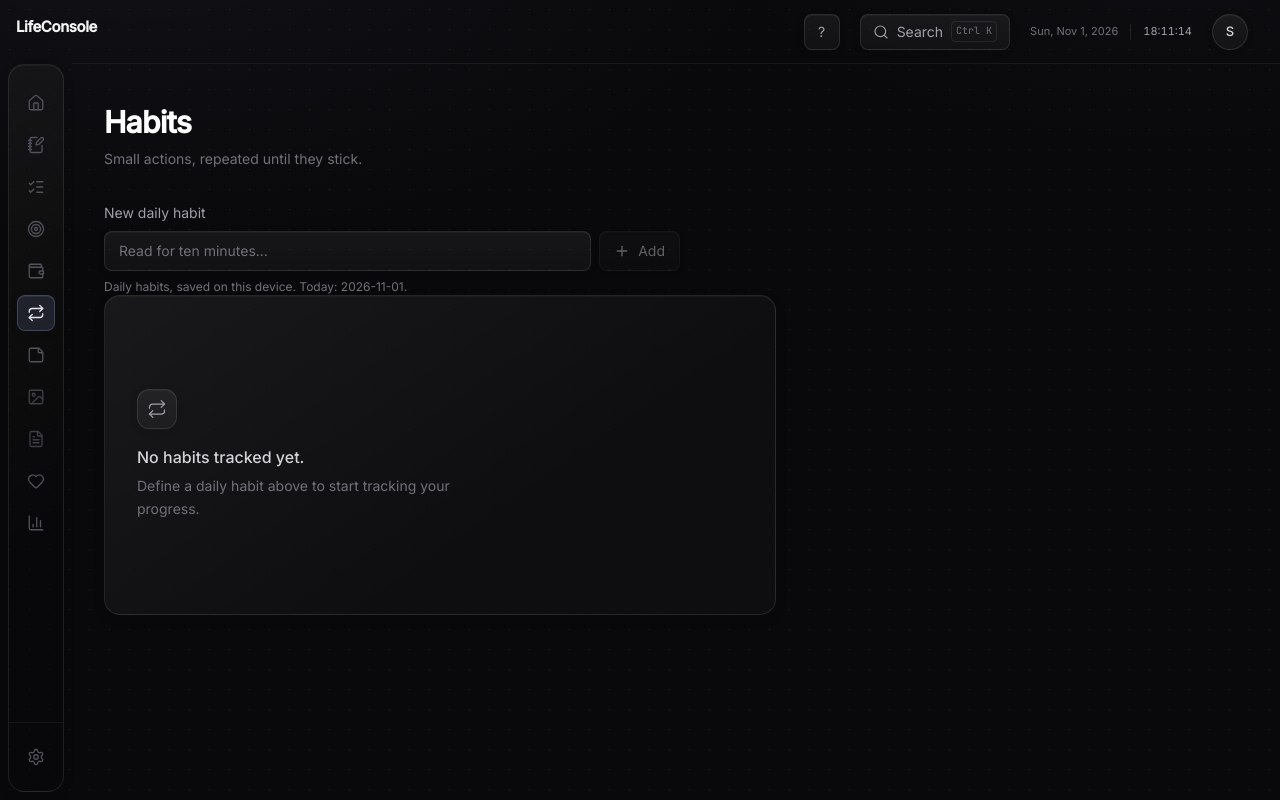
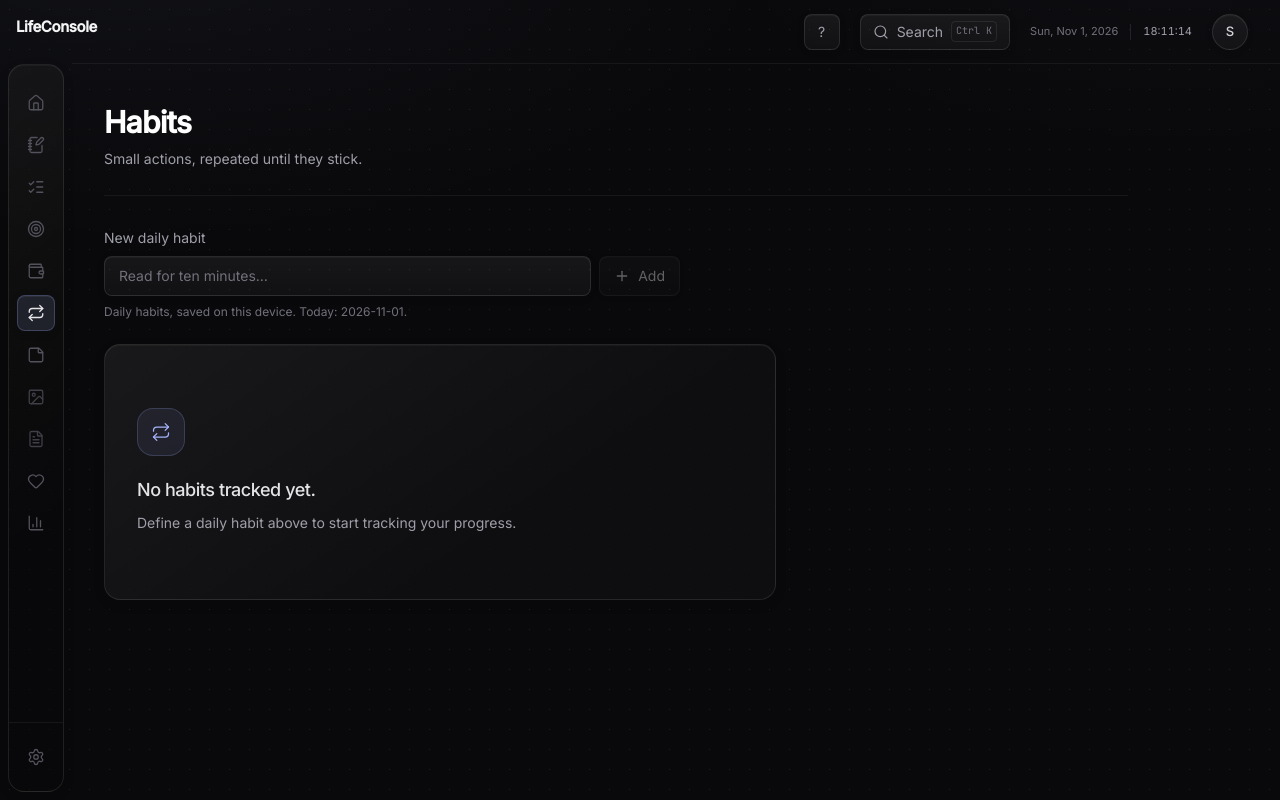
Before and after one commit to sunil-0701/LifeConsole, a React (Vite) app in the folder lifeconsole-facade/facade/: page /habits in a window 1280 px wide. Built offline with nearby package versions, Linux system fonts and the light colour scheme.

Commit message:
ui: refresh section headers and empty-state spacing

```diff
--- a/lifeconsole-facade/facade/src/components/ui/EmptyState.jsx
+++ b/lifeconsole-facade/facade/src/components/ui/EmptyState.jsx
@@ -1,13 +1,13 @@
 function EmptyState({ icon: Icon, title, hint }) {
   return (
-    <div className="glass-panel flex min-h-[40vh] max-w-2xl flex-col items-start justify-center rounded-2xl px-6 py-16 text-left sm:px-8">
+    <div className="glass-panel mt-6 flex min-h-64 max-w-2xl flex-col items-start justify-center rounded-2xl px-6 py-10 text-left sm:px-8 sm:py-12">
       {Icon ? (
-        <span className="glass-control grid h-10 w-10 place-items-center rounded-xl">
-          <Icon className="h-5 w-5 text-zinc-400" strokeWidth={1.5} aria-hidden="true" />
+        <span className="grid h-12 w-12 place-items-center rounded-2xl border border-[rgb(var(--accent-rgb)/0.2)] bg-[rgb(var(--accent-rgb)/0.08)]">
+          <Icon className="h-5 w-5 text-[rgb(var(--accent-rgb))]" strokeWidth={1.5} aria-hidden="true" />
         </span>
       ) : null}
-      <h2 className="mt-4 text-base font-medium text-zinc-300">{title}</h2>
-      <p className="mt-1.5 max-w-xs text-sm leading-relaxed text-zinc-500">{hint}</p>
+      <h2 className="mt-5 text-lg font-medium tracking-tight text-zinc-200">{title}</h2>
+      <p className="mt-2 max-w-sm text-sm leading-relaxed text-zinc-400">{hint}</p>
     </div>
   );
 }
--- a/lifeconsole-facade/facade/src/components/ui/PageHeader.jsx
+++ b/lifeconsole-facade/facade/src/components/ui/PageHeader.jsx
@@ -1,9 +1,9 @@
 function PageHeader({ title, hint }) {
   return (
-    <header className="mb-8">
-      <h1 className="text-3xl font-semibold tracking-tight text-balance text-white">{title}</h1>
+    <header className="mb-8 max-w-5xl border-b border-white/[0.06] pb-6">
+      <h1 className="text-2xl font-semibold tracking-tight text-balance text-white sm:text-3xl">{title}</h1>
       {hint ? (
-        <p className="mt-2 max-w-xl text-sm leading-relaxed text-pretty text-zinc-500">{hint}</p>
+        <p className="mt-2 max-w-xl text-sm leading-relaxed text-pretty text-zinc-400">{hint}</p>
       ) : null}
     </header>
   );
```
